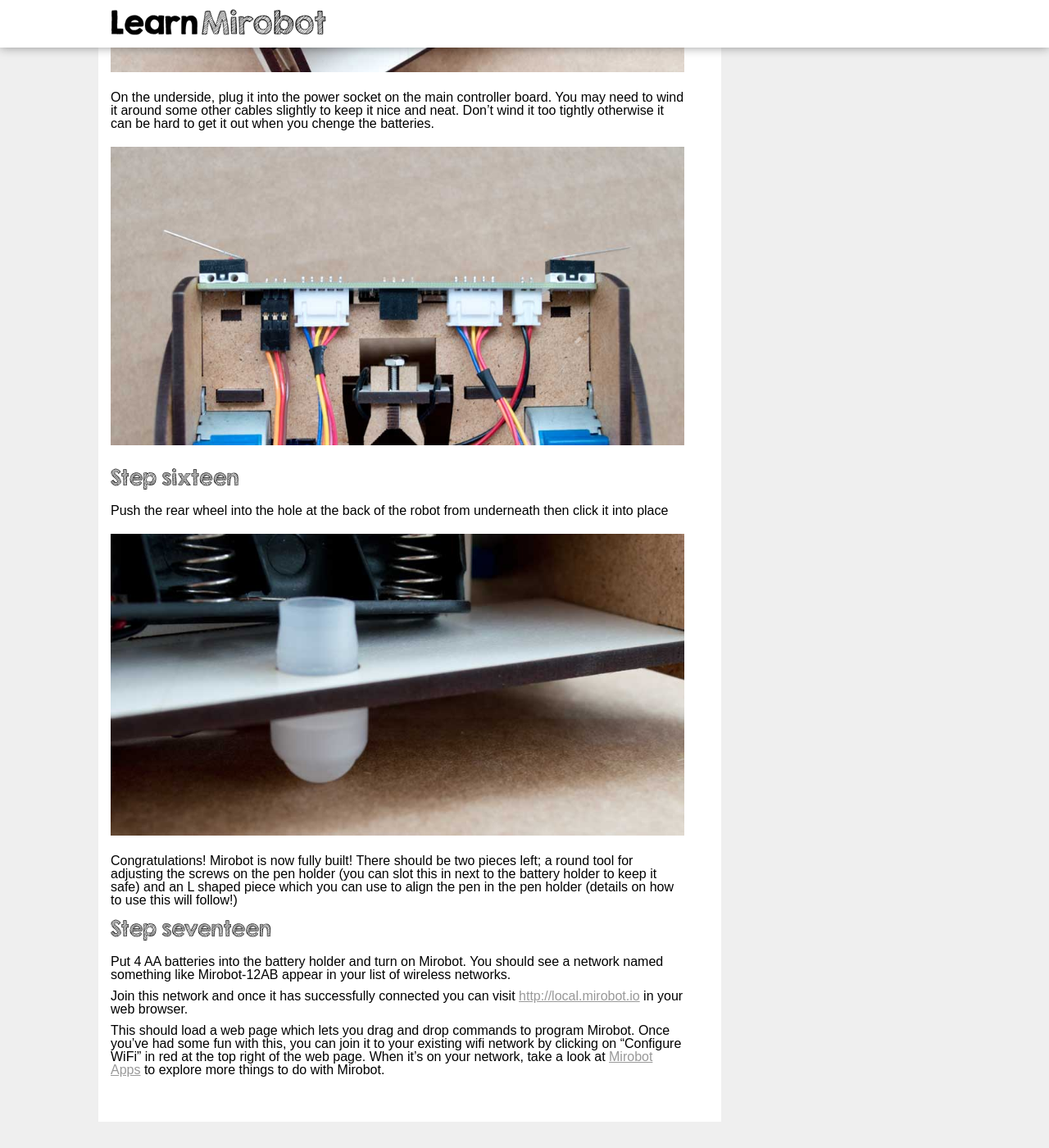
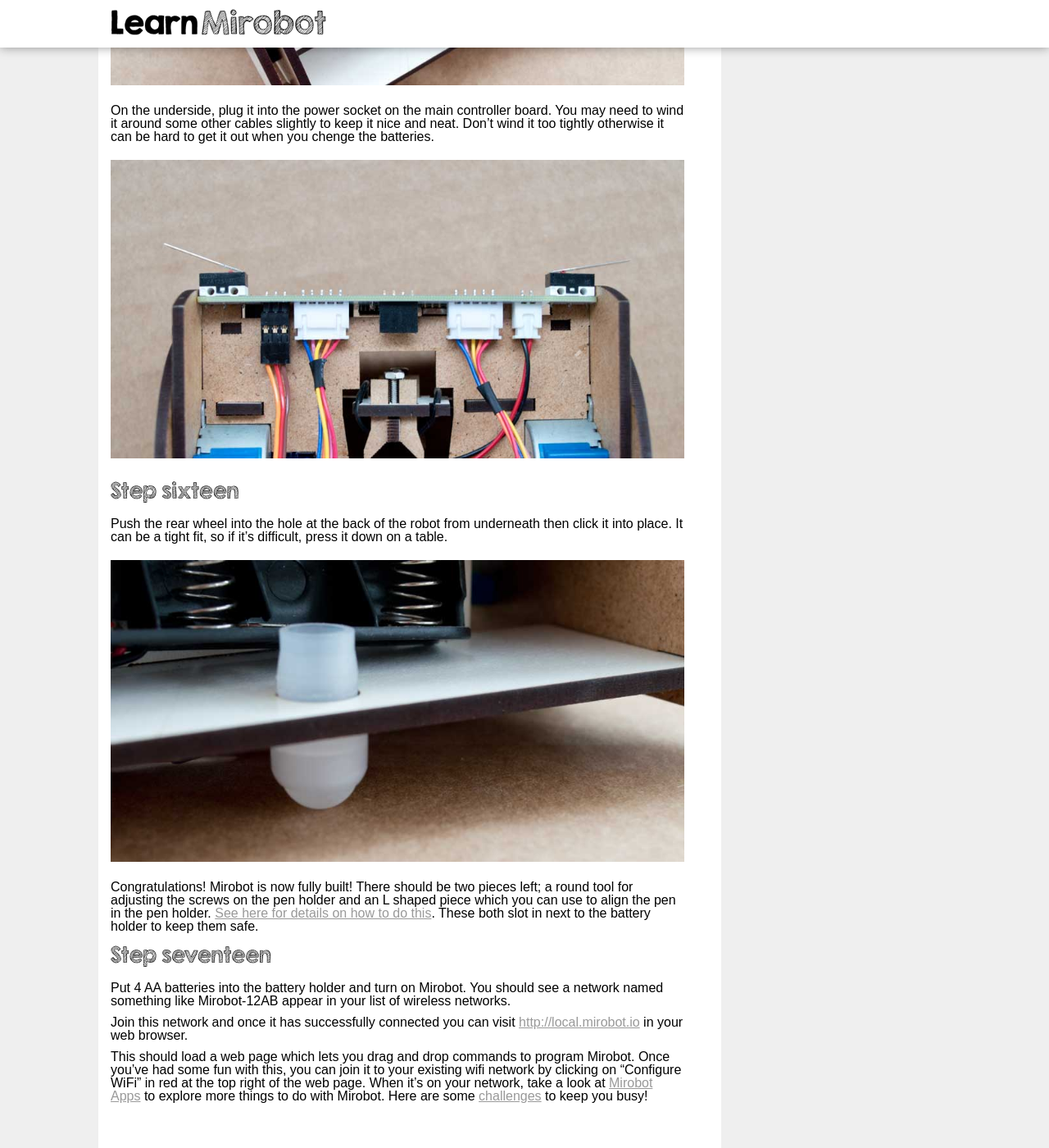
Before and after one commit to mirobot/learn.mirobot.io, a Jekyll site: the page built from _docs/building-the-v2-mirobot.md, in a window 1280 px wide and 1400 px high, scrolled down 16068 px. Shown: the whole window at 82% size. Built offline with Jekyll 4.4.1, drawn with Linux system fonts in a browser that asks for light colours; before the commit the page ends 17436 px from its top, so only the background shows below that; some of the changed text lies outside the part shown.

Commit message:
Adjust the existing v2 build docs

```diff
--- a/_docs/building-the-v2-mirobot.md
+++ b/_docs/building-the-v2-mirobot.md
@@ -93,7 +93,7 @@
 Step six
 -------------
 
-Push the main controller board on to the front of the robot like in the photo below. There are two slots in the board which the base of the chassis pushes through. Also, the socket fo rthe Arduino on the board pushes through the front piece that you added in the previous step.
+Push the main controller board on to the front of the robot like in the photo below. There are two slots in the board which the base of the chassis pushes through. Make sure the socket for the Arduino on the board pushes through the slot in the front piece that you added in the previous step. It won't go in if you've already put the Arduino into its socket so don't do that yet.
 
 ![](/assets/docs/building-the-v2-mirobot/14.jpg)
 
@@ -194,11 +194,11 @@
 Step sixteen
 -------------
 
-Push the rear wheel into the hole at the back of the robot from underneath then click it into place
+Push the rear wheel into the hole at the back of the robot from underneath then click it into place. It can be a tight fit, so if it's difficult, press it down on a table.
 
 ![](/assets/docs/building-the-v2-mirobot/26.jpg)
 
-Congratulations! Mirobot is now fully built! There should be two pieces left; a round tool for adjusting the screws on the pen holder (you can slot this in next to the battery holder to keep it safe) and an L shaped piece which you can use to align the pen in the pen holder (details on how to use this will follow!)
+Congratulations! Mirobot is now fully built! There should be two pieces left; a round tool for adjusting the screws on the pen holder and an L shaped piece which you can use to align the pen in the pen holder. [See here for details on how to do this](/docs/adjusting-the-pen-v2). These both slot in next to the battery holder to keep them safe.
 
 
 Step seventeen
@@ -208,4 +208,4 @@
 
 Join this network and once it has successfully connected you can visit [http://local.mirobot.io](http://local.mirobot.io) in your web browser.
 
-This should load a web page which lets you drag and drop commands to program Mirobot. Once you've had some fun with this, you can join it to your existing wifi network by clicking on "Configure WiFi" in red at the top right of the web page. When it's on your network, take a look at [Mirobot Apps](http://apps.mirobot.io) to explore more things to do with Mirobot.
+This should load a web page which lets you drag and drop commands to program Mirobot. Once you've had some fun with this, you can join it to your existing wifi network by clicking on "Configure WiFi" in red at the top right of the web page. When it's on your network, take a look at [Mirobot Apps](http://apps.mirobot.io) to explore more things to do with Mirobot. Here are some [challenges](/#tags=challenge) to keep you busy!
```
